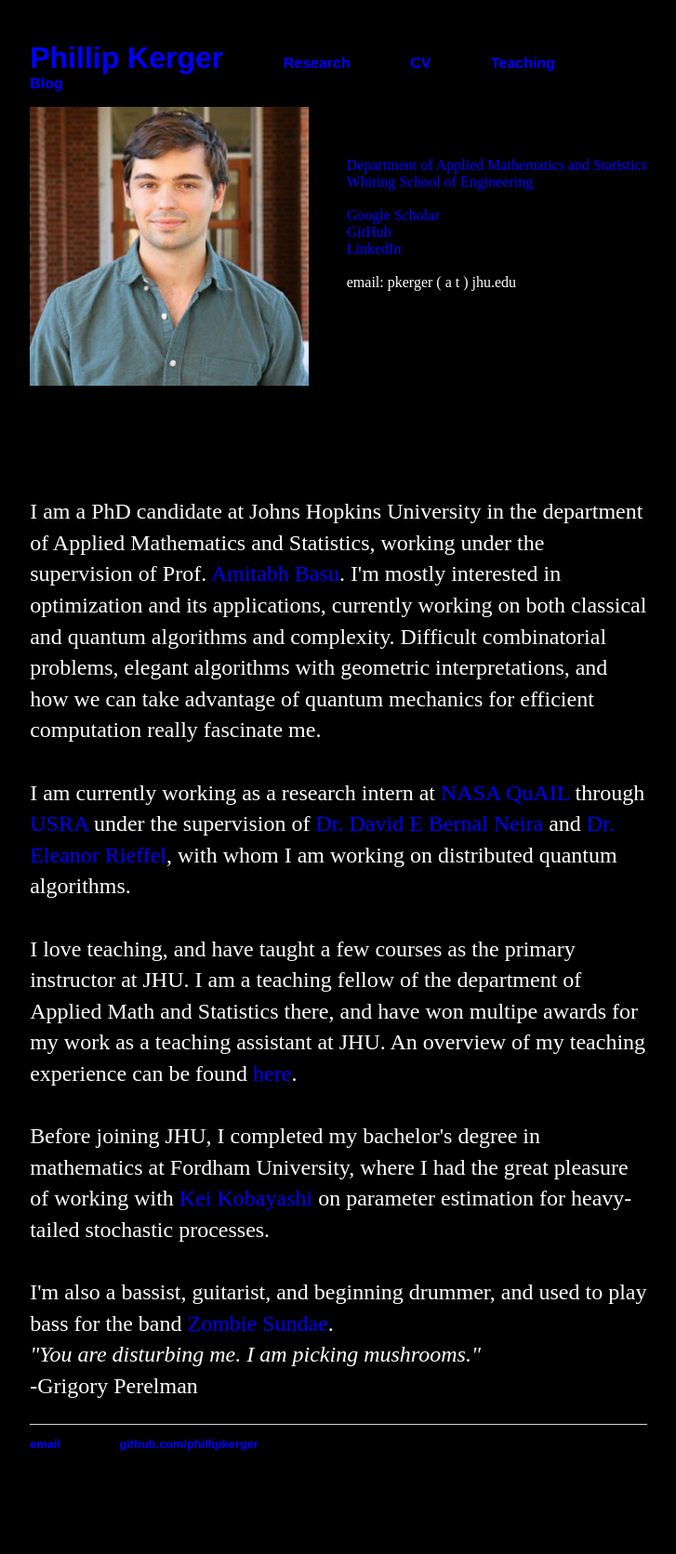
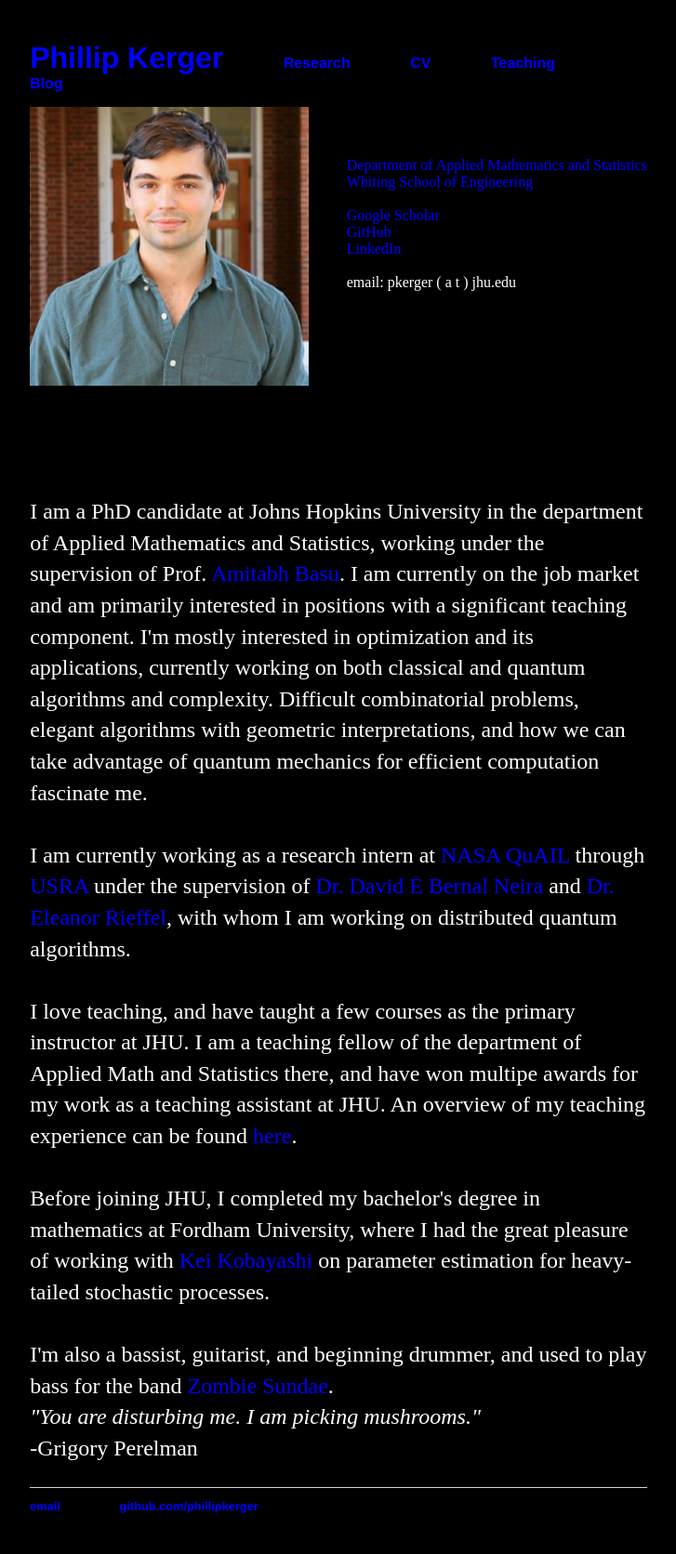
Before and after one commit to PhillipKerger/phillipkerger.github.io, a Jekyll site: the page built from index.html, in a window 1280 px wide. Shown: the whole page at 93% size, without its empty margins (276-1003 px from the left). Built offline with Jekyll 4.4.1, drawn with Linux system fonts in a browser that asks for light colours; before the commit the page ends 1605 px from its top, so only the background shows below that.

Commit message:
Update index.html

```diff
--- a/index.html
+++ b/index.html
@@ -36,9 +36,10 @@ title: Phillip Kerger
 <div class = "blurb">
 	<!--commenting out the header <h1>Phillip Kerger</h1>-->
 	<p>I am a PhD candidate at Johns Hopkins University in the department of Applied Mathematics and Statistics, working under the supervision of Prof.
-		<a href="https://www.ams.jhu.edu/~abasu9/">Amitabh Basu</a>. I'm mostly interested in optimization and its applications, currently working
+		<a href="https://www.ams.jhu.edu/~abasu9/">Amitabh Basu</a>. I am currently on the job market and am primarily interested in
+		positions with a significant teaching component. I'm mostly interested in optimization and its applications, currently working
 		on both classical and quantum algorithms and complexity. Difficult combinatorial problems, elegant algorithms with geometric interpretations, and how
-		we can take advantage of quantum mechanics for efficient computation really fascinate me.<br><br>
+		we can take advantage of quantum mechanics for efficient computation fascinate me.<br><br>
 		I am currently working as a research intern at
 		<a href="https://www.nasa.gov/content/nasa-quantum-artificial-intelligence-laboratory-quail/">NASA QuAIL</a>
 		through <a href = "https://www.usra.edu/"> USRA</a>
```
